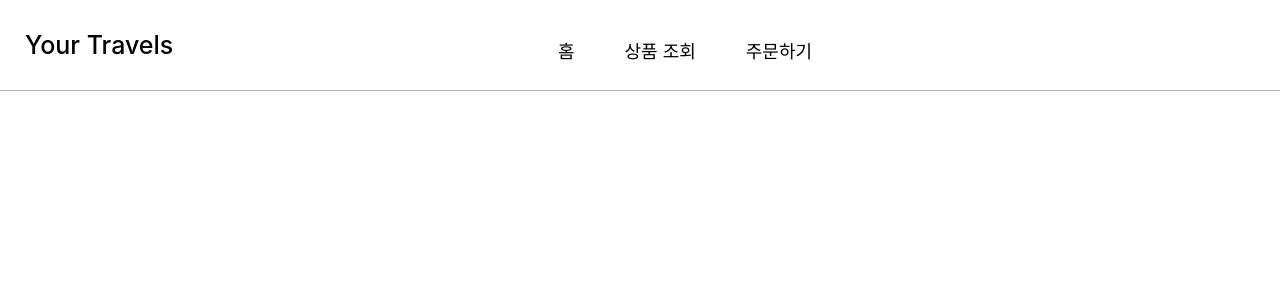
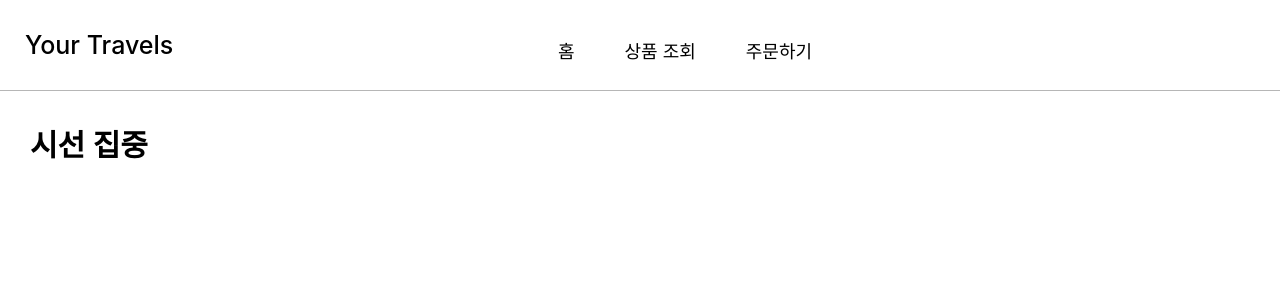
Before and after one commit to woooovely/travel-order, a React (Create React App) app in the folder client/: page /lists in a window 1280 px wide. Shown: the top 300 px of the page. Built offline with nearby package versions, Linux system fonts and the light colour scheme.

Commit message:
⚡ :: 상품 정렬 문구 추가

```diff
--- a/client/src/pages/lists/index.tsx
+++ b/client/src/pages/lists/index.tsx
@@ -10,8 +10,15 @@ const ProductLists = () => {
     return (
         <div>
             <Header />
+            <ListsTitle>시선 집중</ListsTitle>
         </div>
     )
 }
 
 export default ProductLists;
+
+const ListsTitle = styled.p`
+    font-size: 30px;
+    font-weight: 600;
+    margin-left: 30px;
+`
```
